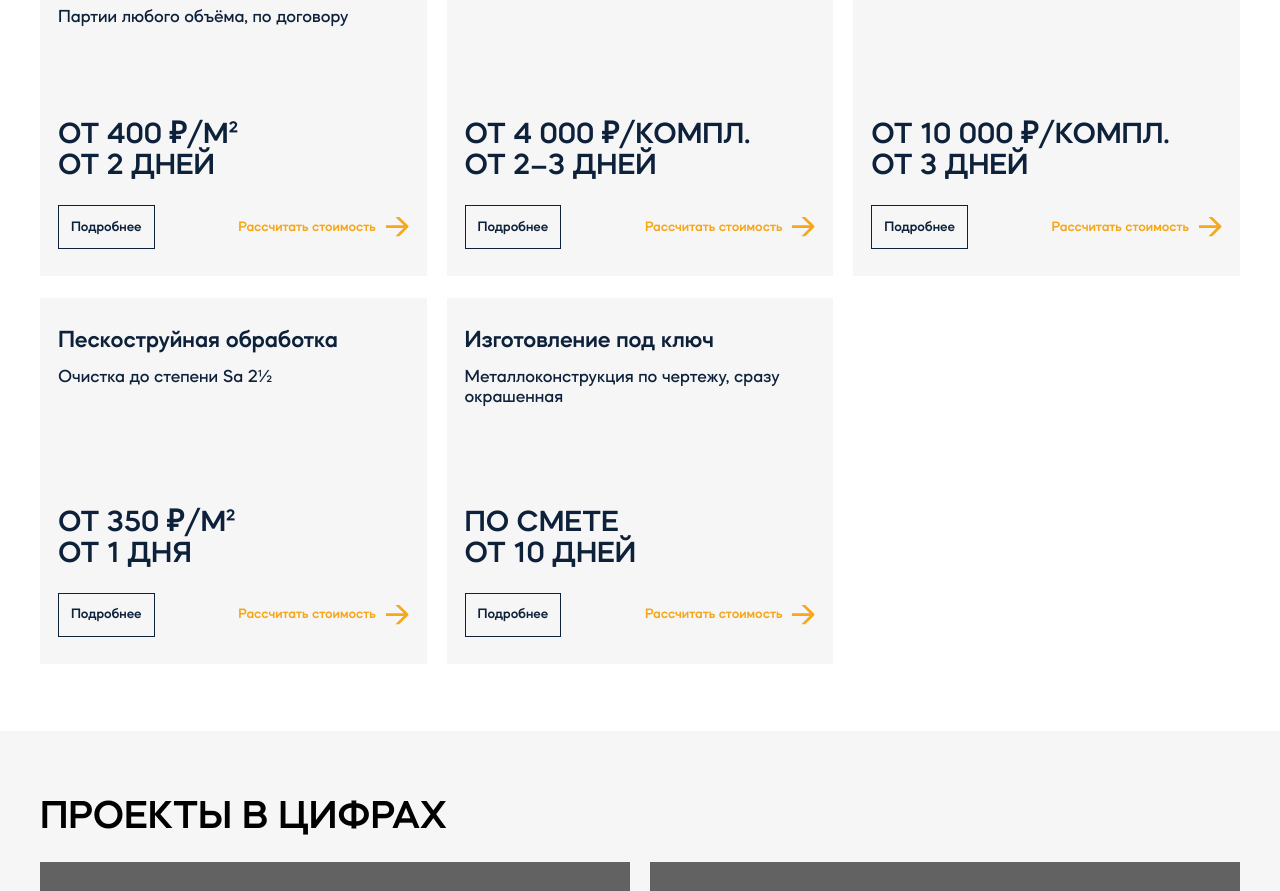
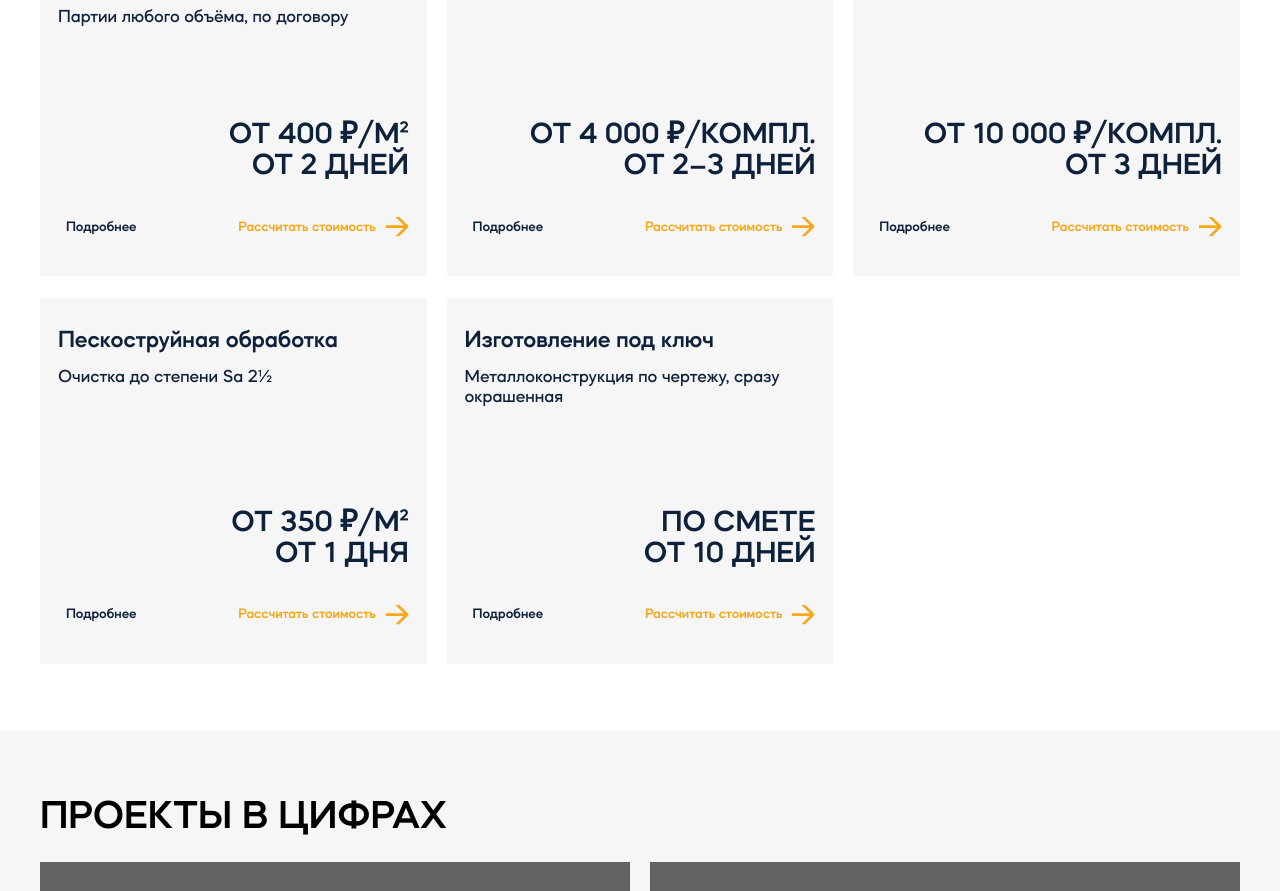
Before and after one commit to jestyrn-del/painting, a React (Vite) app: page / in a window 1280 px wide. Shown: the part 3130-4021 px from the top of the page. Built offline with nearby package versions, Linux system fonts and the light colour scheme.

Commit message:
Flex-end for services cards

```diff
--- a/src/pages/Home.css
+++ b/src/pages/Home.css
@@ -958,6 +958,7 @@
 .services-catalog-price {
     display: flex;
     flex-direction: column;
+    align-items: flex-end;
     margin: 0 0 2.78vh;
     color: var(--navy);
     background: transparent;
@@ -989,10 +990,16 @@
     display: inline-flex;
     min-height: 44px;
     align-items: center;
-    padding: 0 12px;
-    border: 1px solid var(--navy);
+    padding: 0 1vh;
+    border-radius: 1vh;
     color: var(--navy);
     white-space: nowrap;
+    transition: 0.3s ease;
+}
+
+.services-catalog-more:hover {
+    background-color: var(--ink);
+    color: var(--paper);
 }
 
 .services-catalog-quote {
```
